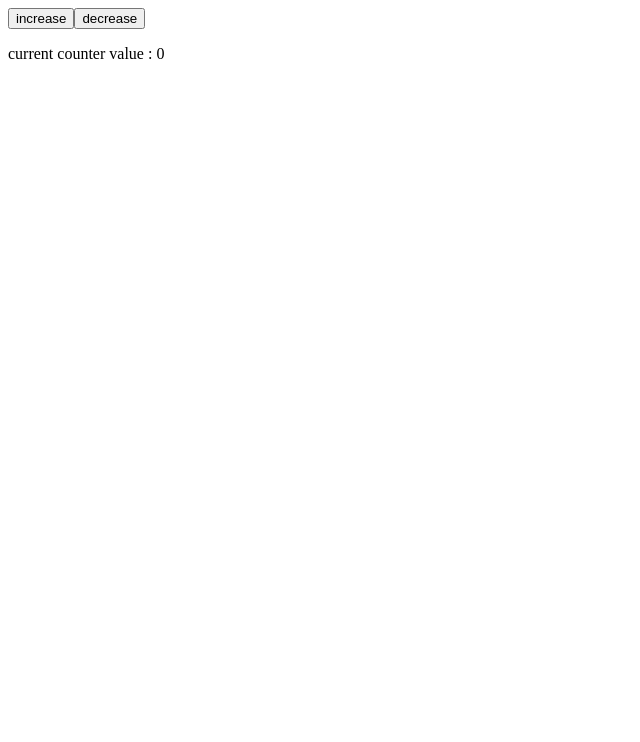
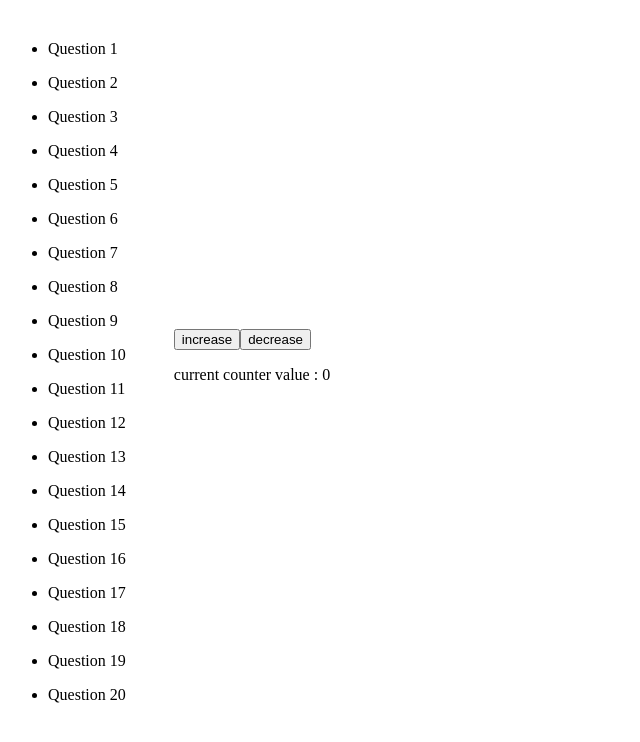
Before and after one commit to HeliosLive/BlueMark-academy, an Angular app: page /q1 in a window 1280 px wide. Shown: the top 742 px of the page, without its empty margins (0-640 px from the left). Built offline with nearby package versions, Linux system fonts and the light colour scheme.

Commit message:
question list added

```diff
--- a/src/app/app.component.html
+++ b/src/app/app.component.html
@@ -1 +1,7 @@
+<div class="menu">
+  <ul>
+    <li [attr.testId]="question.path" *ngFor="let question of questionList" (click)="onNavigate(question)">
+      {{question.text}}</li>
+  </ul>
+</div>
 <router-outlet></router-outlet>
--- a/src/app/app.component.scss
+++ b/src/app/app.component.scss
@@ -0,0 +1,13 @@
+:host {
+  display: flex;
+  align-items: center;
+
+  .menu {
+    display: grid;
+    padding-right: 3rem;
+
+    li {
+      margin-top: 1rem;
+    }
+  }
+}
--- a/src/app/app.component.ts
+++ b/src/app/app.component.ts
@@ -1,10 +1,103 @@
 import { Component } from '@angular/core';
+import { Router } from '@angular/router';
+
+export interface Question {
+  path: string;
+  text: string;
+}
 
 @Component({
   selector: 'app-root',
   templateUrl: './app.component.html',
-  styleUrls: ['./app.component.scss']
+  styleUrls: ['./app.component.scss'],
 })
 export class AppComponent {
-  title = 'BlueMark-academy';
+  questionList: Question[] = [
+    {
+      path: 'q1',
+      text: 'Question 1',
+    },
+    {
+      path: 'q2',
+      text: 'Question 2',
+    },
+    {
+      path: 'q3',
+      text: 'Question 3',
+    },
+    {
+      path: 'q4',
+      text: 'Question 4',
+    },
+    {
+      path: 'q5',
+      text: 'Question 5',
+    },
+    {
+      path: 'q6',
+      text: 'Question 6',
+    },
+    {
+      path: 'q7',
+      text: 'Question 7',
+    },
+    {
+      path: 'q8',
+      text: 'Question 8',
+    },
+    {
+      path: 'q9',
+      text: 'Question 9',
+    },
+    {
+      path: 'q10',
+      text: 'Question 10',
+    },
+    {
+      path: 'q11',
+      text: 'Question 11',
+    },
+    {
+      path: 'q12',
+      text: 'Question 12',
+    },
+    {
+      path: 'q13',
+      text: 'Question 13',
+    },
+    {
+      path: 'q14',
+      text: 'Question 14',
+    },
+    {
+      path: 'q15',
+      text: 'Question 15',
+    },
+    {
+      path: 'q16',
+      text: 'Question 16',
+    },
+    {
+      path: 'q17',
+      text: 'Question 17',
+    },
+    {
+      path: 'q18',
+      text: 'Question 18',
+    },
+    {
+      path: 'q19',
+      text: 'Question 19',
+    },
+    {
+      path: 'q20',
+      text: 'Question 20',
+    },
+  ];
+
+  constructor(private router: Router) {}
+
+  onNavigate(question: Question) {
+    this.router.navigateByUrl(question.path);
+  }
 }
--- a/src/app/q5/q5.component.scss
+++ b/src/app/q5/q5.component.scss
@@ -1,3 +1,4 @@
 :host {
   display: grid;
+  align-content: center;
 }
```
Also changed, not shown: 2 other files (tests, documents, lock files or other folders).
